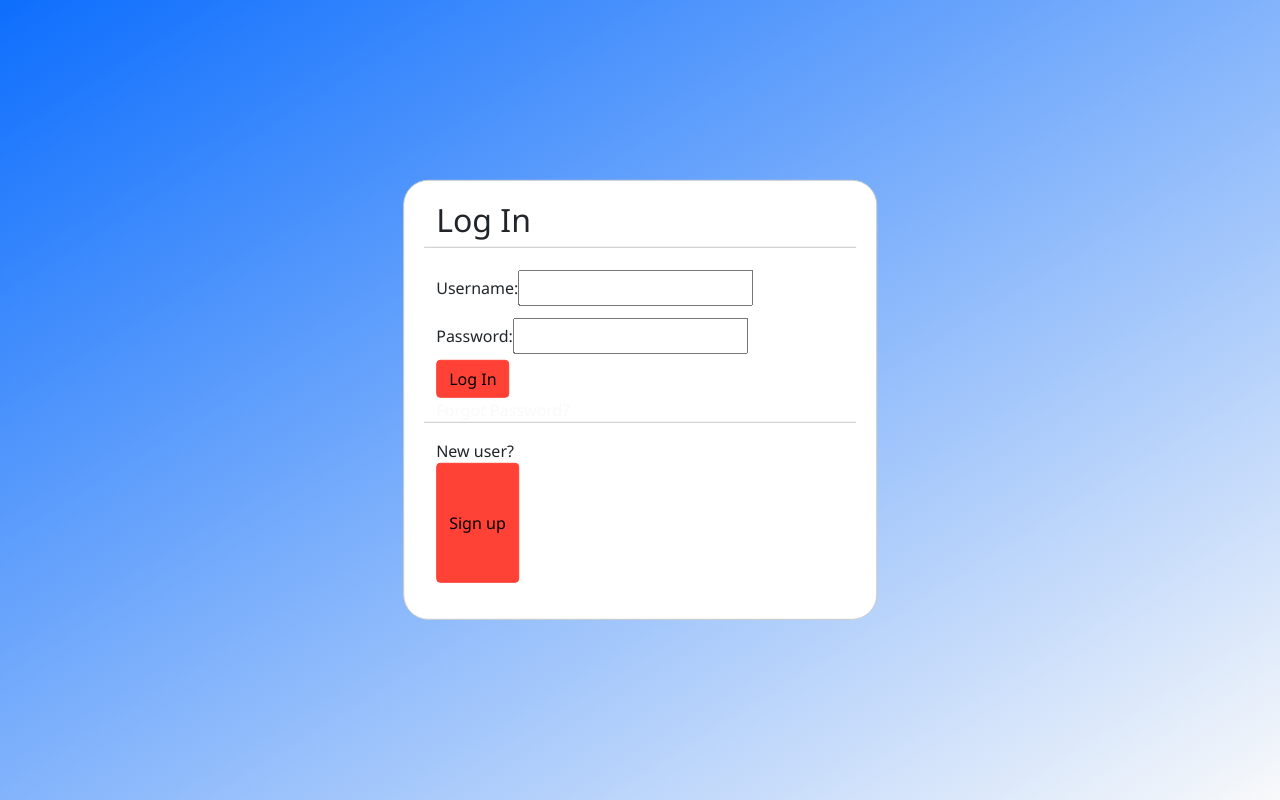
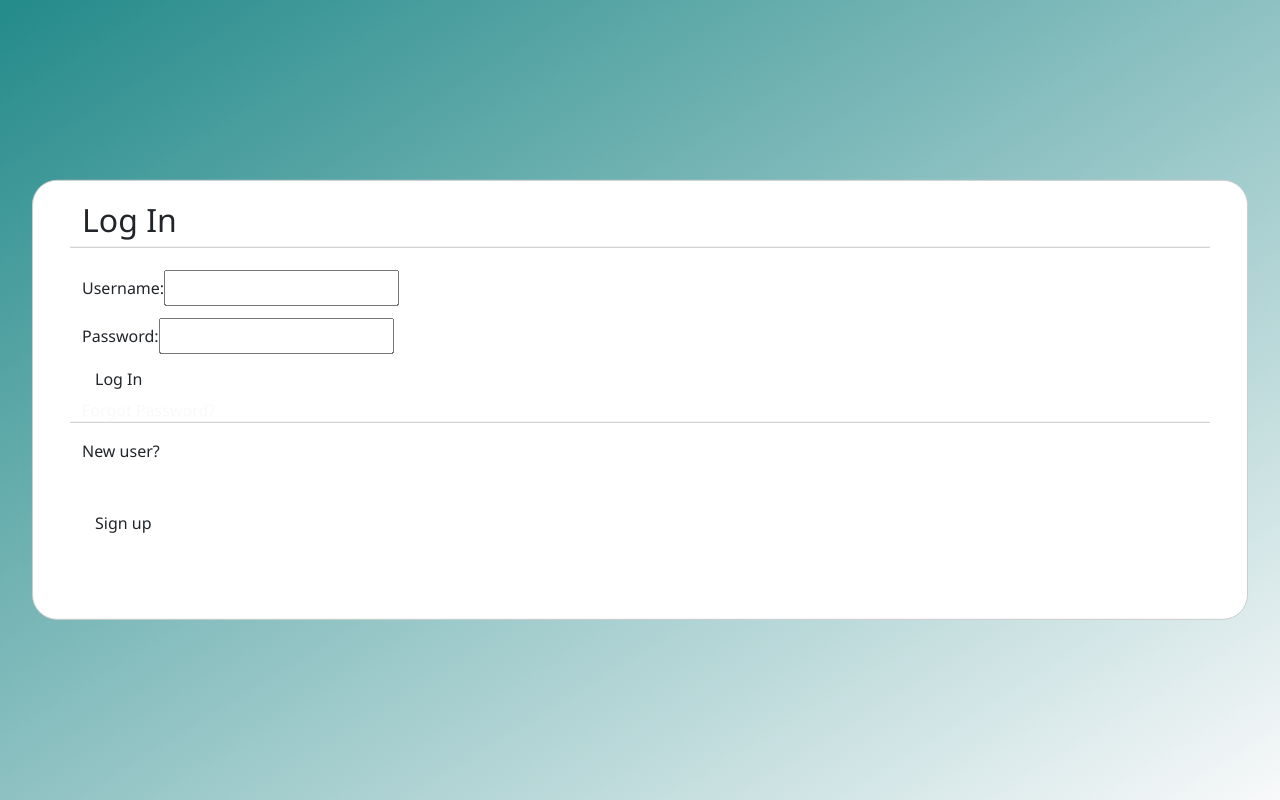
Before and after one commit to st3fz/VaccineApp, a React (Create React App) app in the folder FrontEnd/: page /auth in a window 1280 px wide. Built offline with nearby package versions, Linux system fonts and the light colour scheme.

Commit message:
Styles
-Added logo
-Created assets folder

```diff
--- a/FrontEnd/src/App.scss
+++ b/FrontEnd/src/App.scss
@@ -1,6 +1,6 @@
-@import 'styles/color';
-@import 'styles/font';
-@import 'styles/size';
+@import 'assets/styles/color';
+@import 'assets/styles/font';
+@import 'assets/styles/size';
 @import 'node_modules/bootstrap/scss/bootstrap';
 
 * {
--- /dev/null
+++ b/FrontEnd/src/assets/styles/_color.scss
@@ -0,0 +1,12 @@
+$selected: rgb(15, 102, 102);
+$modal-high-bg: rgb(36, 138, 138);
+
+// Bootstrap
+$theme-colors: (
+  "primary": rgb(36, 138, 138),
+  "secondary": rgb(209, 169, 94),
+  "success": rgb(107, 177, 107),
+  "danger": rgb(168, 39, 39),
+  "warning": rgb(255, 115, 0),
+  "light": white
+);
--- a/FrontEnd/src/components/TopNavbar/TopNavbar.scss
+++ b/FrontEnd/src/components/TopNavbar/TopNavbar.scss
@@ -1,5 +1,4 @@
 @import '../../App';
-
 
 .navbar-brand {
     margin-left: 30px;
@@ -9,7 +8,7 @@
 }
 
 .navbar-brand a:hover {
-    color: $select !important;
+    color: $selected important;
 }
 
 .login {
--- a/FrontEnd/src/modals/LoginSignup/LoginSignup.js
+++ b/FrontEnd/src/modals/LoginSignup/LoginSignup.js
@@ -22,7 +22,7 @@ export default class LoginSignup extends React.Component {
       modalStyles: {
         content: {
           borderRadius: "25px",
-          width: "37%",
+          width: "95%",
           top: "50%",
           left: "50%",
           right: "auto",
--- a/FrontEnd/src/modals/LoginSignup/LoginSignup.scss
+++ b/FrontEnd/src/modals/LoginSignup/LoginSignup.scss
@@ -1,7 +1,7 @@
 @import "../../App";
 
 .ReactModal__Overlay {
-    background-image: linear-gradient(to bottom right, $primary, $light);
+    background-image: linear-gradient(to bottom right, $modal-high-bg, $light);
 }
 
 input {
--- a/FrontEnd/src/styles/_color.scss
+++ /dev/null
@@ -1,8 +0,0 @@
-$select: orange;
-
-// Bootstrap
-$theme-colors: (
-  "primary": blue,
-  "info": #ff4136,
-  "light": white
-);
```
Also changed, not shown: FrontEnd/src/assets/image/logo.png (added), FrontEnd/src/assets/styles/_font.scss (renamed from FrontEnd/src/styles/_font.scss), FrontEnd/src/assets/styles/_size.scss (renamed from FrontEnd/src/styles/_size.scss), 1 other file (tests, documents, lock files or other folders).
